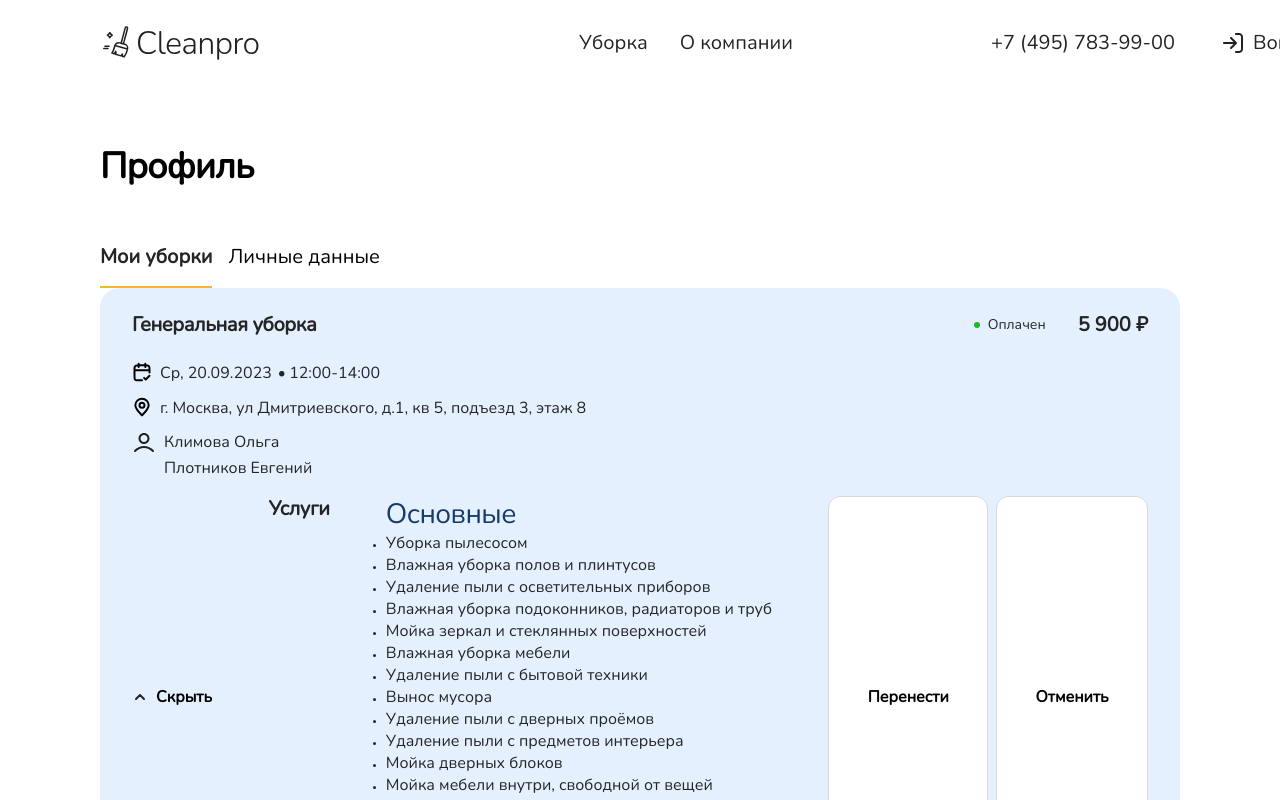
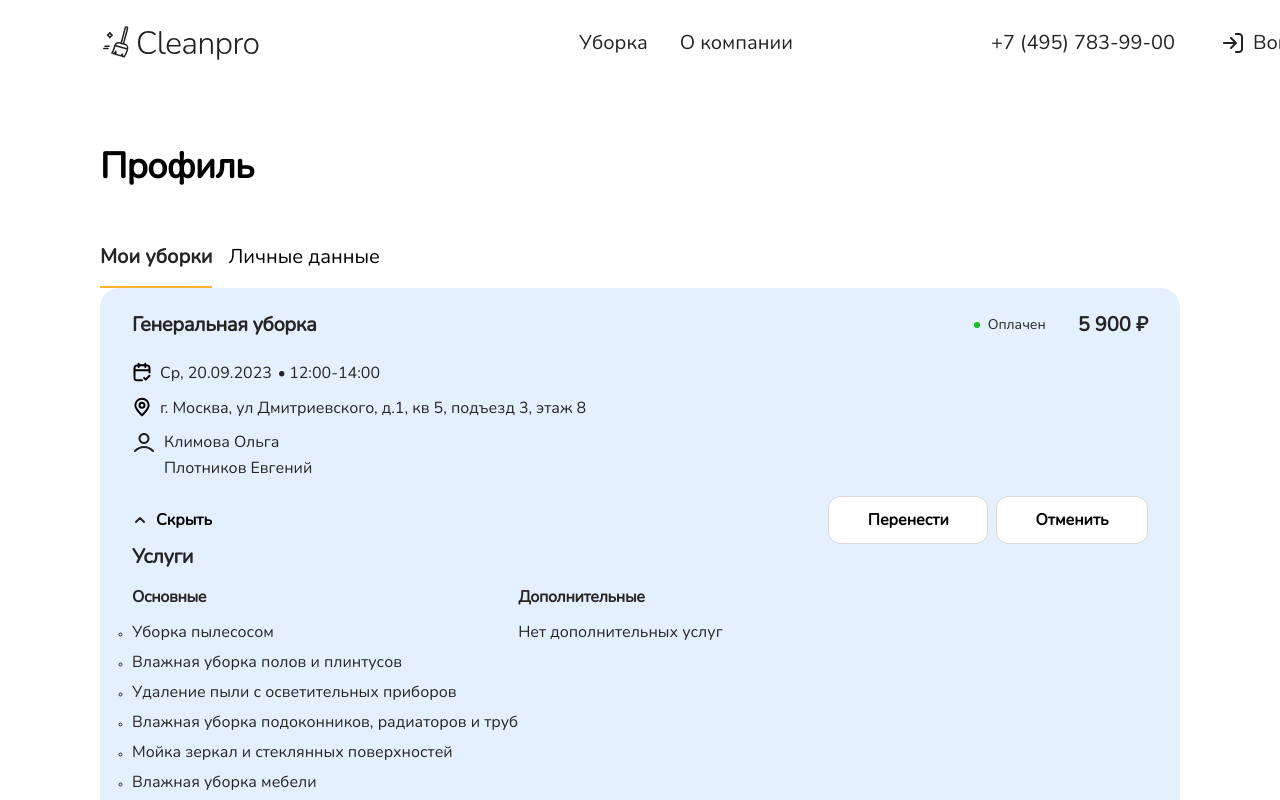
Before and after one commit to order-cleaning-services/cleanpro, a React (Vite) app in the folder frontend/: page /profile in a window 1280 px wide. Both pictures are taken after a click on the button "Посмотреть подробнее". Shown: the top 800 px of the page. Built offline with nearby package versions, Linux system fonts and the light colour scheme.

Commit message:
feat: add styles for order options

```diff
--- a/frontend/src/components/OrderCard/OrderCard.jsx
+++ b/frontend/src/components/OrderCard/OrderCard.jsx
@@ -69,41 +69,10 @@ const OrderCard = () => {
         </ul>
         <div className="card__control">
           {isDetailed ? (
-            <>
-              <button className="card__control-btn card__control-btn_more" onClick={toggleInfo}>
-                <img src={up} alt="Стрелка, направленная вверх" />
-                Скрыть
-              </button>
-              <h2 className="card__title">Услуги</h2>
-              <div className="card__options">
-                <div className="card__options-column">
-                  <h3 className="card__options-title">Основные</h3>
-                  <ul className="card__options-list">
-                    {OPTIONS.map(option => {
-                      return (
-                        <li key={option}>
-                          <p className="card__options-text>">{option}</p>
-                        </li>
-                      )
-                    })}
-                  </ul>
-                </div>
-                <div className="card__options-column">
-                  <h3 className="card__options-title">Дополнительные</h3>
-                  {EXTRA_OPTIONS.length > 0 ? (
-                    EXTRA_OPTIONS.map(option => {
-                      return (
-                        <li key={option}>
-                          <p className="card__options-text>">{option}</p>
-                        </li>
-                      )
-                    })
-                  ) : (
-                    <p className="card__options-text>">Нет дополнительных услуг</p>
-                  )}
-                </div>
-              </div>
-            </>
+            <button className="card__control-btn card__control-btn_more" onClick={toggleInfo}>
+              <img src={up} alt="Стрелка, направленная вверх" />
+              Скрыть
+            </button>
           ) : (
             <button className="card__control-btn card__control-btn_more" onClick={toggleInfo}>
               <img src={down} alt="Стрелка, направленная вниз" />
@@ -115,6 +84,41 @@ const OrderCard = () => {
             <button className="card__control-btn">Отменить</button>
           </div>
         </div>
+        {isDetailed && (
+          <div className="card__options">
+            <h2 className="card__title">Услуги</h2>
+            <div className="card__options-container">
+              <div className="card__options-column">
+                <h3 className="card__options-title">Основные</h3>
+                <ul className="card__options-list">
+                  {OPTIONS.map(option => {
+                    return (
+                      <li className="card__options-item" key={option}>
+                        <p className="card__options-text>">{option}</p>
+                      </li>
+                    )
+                  })}
+                </ul>
+              </div>
+              <div className="card__options-column">
+                <h3 className="card__options-title">Дополнительные</h3>
+                {EXTRA_OPTIONS.length > 0 ? (
+                  <ul className="card__options-list">
+                    {EXTRA_OPTIONS.map(option => {
+                      return (
+                        <li className="card__options-item" key={option}>
+                          <p className="card__options-text>">{option}</p>
+                        </li>
+                      )
+                    })}
+                  </ul>
+                ) : (
+                  <p className="card__options-text>">Нет дополнительных услуг</p>
+                )}
+              </div>
+            </div>
+          </div>
+        )}
       </div>
     </div>
   )
--- a/frontend/src/components/OrderCard/OrderCard.scss
+++ b/frontend/src/components/OrderCard/OrderCard.scss
@@ -36,9 +36,9 @@
 
   &__title {
     font-size: 2rem;
-    font-style: normal;
     font-weight: 700;
     line-height: 130%;
+    text-align: start;
   }
 
   &__info-list {
@@ -107,6 +107,32 @@
     }
   }
 
-  &__order {
+  &__options {
+    display: flex;
+    flex-direction: column;
+    gap: 1.6rem;
+
+    &-title {
+      margin-bottom: 1.2rem;
+      font-size: 1.6rem;
+      font-weight: 700;
+      line-height: 140%;
+      color: #242424;
+    }
+
+    &-container {
+      display: flex;
+    }
+
+    &-list {
+      display: flex;
+      flex-direction: column;
+      gap: 0.8rem;
+      list-style: circle;
+    }
+
+    &-item::marker {
+     text-align: end;
+    }
   }
 }
```
